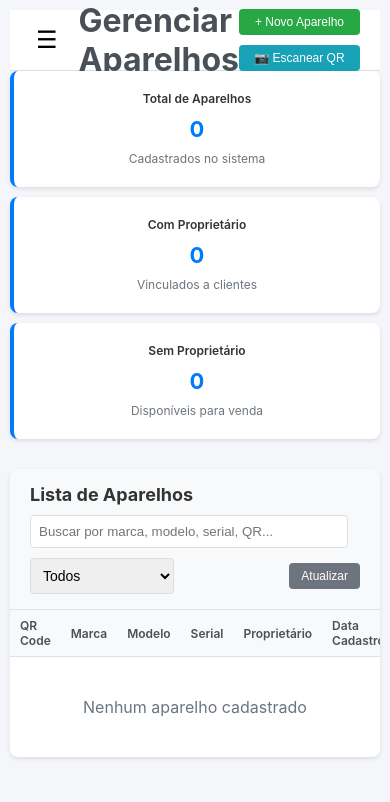
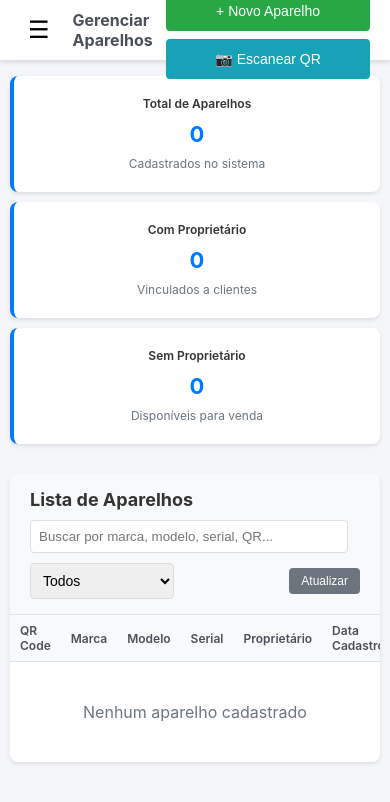
Before and after one commit to brunobrrt/OS-NovoMedica, a plain HTML site: page aparelhos.html in a window 390 px wide. Drawn offline with Linux system fonts and the light colour scheme; sample sign-in values are in the browser's storage.

Commit message:
Enhance header styling and responsive layout for dashboard

```diff
--- a/os-dashboard.css
+++ b/os-dashboard.css
@@ -5,10 +5,21 @@
     margin: 0 auto;
 }
 
+header {
+    position: sticky;
+    top: 0;
+    background: white;
+    z-index: 100;
+    padding: 15px 20px;
+    box-shadow: 0 2px 4px rgba(0,0,0,0.1);
+    margin: -20px -20px 20px -20px;
+}
+
 .header-actions {
     display: flex;
     gap: 10px;
     align-items: center;
+    flex-wrap: wrap;
 }
 
 .stats-grid {
@@ -403,12 +414,37 @@ table tbody tr:hover {
 
 /* Responsivo */
 @media (max-width: 768px) {
-    .stats-grid {
-        grid-template-columns: repeat(2, 1fr);
+    .main-content {
+        padding: 10px;
+    }
+
+    header {
+        margin: -10px -10px 15px -10px;
+        padding: 10px;
+    }
+
+    header h1 {
+        font-size: 18px;
+        margin: 10px 0;
     }
 
     .header-actions {
-        flex-wrap: wrap;
+        width: 100%;
+        margin-top: 10px;
+    }
+
+    .header-actions .btn {
+        flex: 1;
+        justify-content: center;
+        padding: 10px 8px;
+        font-size: 13px;
+        white-space: nowrap;
+    }
+
+    .stats-grid {
+        grid-template-columns: repeat(2, 1fr);
+        gap: 10px;
+        margin-top: 15px;
     }
 
     .panel-header {
@@ -420,6 +456,7 @@ table tbody tr:hover {
     .panel-controls {
         width: 100%;
         justify-content: space-between;
+        flex-wrap: wrap;
     }
 
     table {
@@ -442,18 +479,28 @@ table tbody tr:hover {
 }
 
 @media (max-width: 480px) {
+    header h1 {
+        font-size: 16px;
+    }
+
+    .header-actions {
+        flex-direction: column;
+        gap: 8px;
+    }
+
+    .header-actions .btn {
+        width: 100%;
+        padding: 12px;
+        font-size: 14px;
+    }
+
     .stats-grid {
         grid-template-columns: 1fr;
     }
 
-    .header-actions {
-        flex-direction: column;
-        width: 100%;
-    }
-
-    .header-actions button {
-        width: 100%;
-        justify-content: center;
+    #menu-toggle {
+        font-size: 24px;
+        padding: 8px;
     }
 }
 
```
